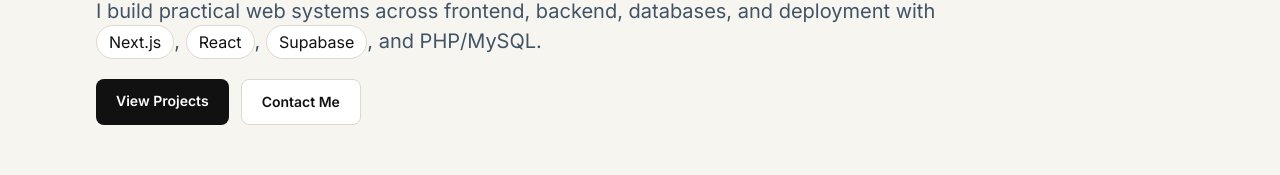
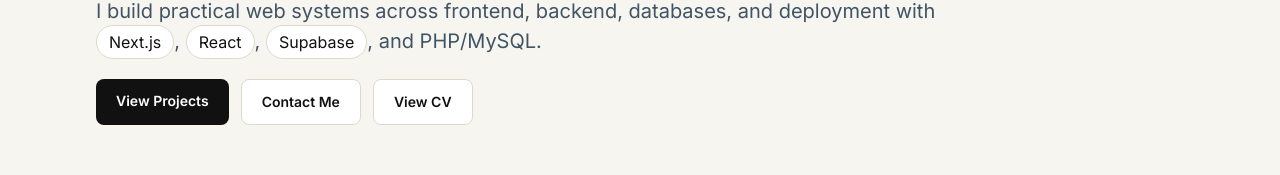
Before and after one commit to jemkirku0907/My-Portfolio, a Next.js app: page / in a window 1280 px wide. Shown: the part 483-658 px from the top of the page. Built offline with nearby package versions, Linux system fonts and the light colour scheme; no server answers.

Commit message:
Add professional no-photo CV

```diff
--- a/app/page.tsx
+++ b/app/page.tsx
@@ -124,6 +124,9 @@
               </a>
               <a className="focus-ring min-h-11 rounded-lg border border-line bg-white px-5 py-3 text-sm font-semibold text-ink dark:border-moss dark:bg-ink dark:text-paper" href={`mailto:${profile.email}`}>
                 Contact Me
+              </a>
+              <a className="focus-ring min-h-11 rounded-lg border border-line bg-white px-5 py-3 text-sm font-semibold text-ink dark:border-moss dark:bg-ink dark:text-paper" href={profile.resume} target="_blank" rel="noreferrer">
+                View CV
               </a>
             </div>
           </div>
--- a/data/portfolio.ts
+++ b/data/portfolio.ts
@@ -6,7 +6,7 @@
   email: "jemkirku0907@gmail.com",
   github: "jemkirku0907",
   linkedin: "https://www.linkedin.com/in/jemkirk-utana-825892420",
-  resume: "#"
+  resume: "/resume/Jemkirk-Utana-CV.pdf"
 };
 
 export const projects = [
```
Also changed, not shown: 1 other file (tests, documents, lock files or other folders).
